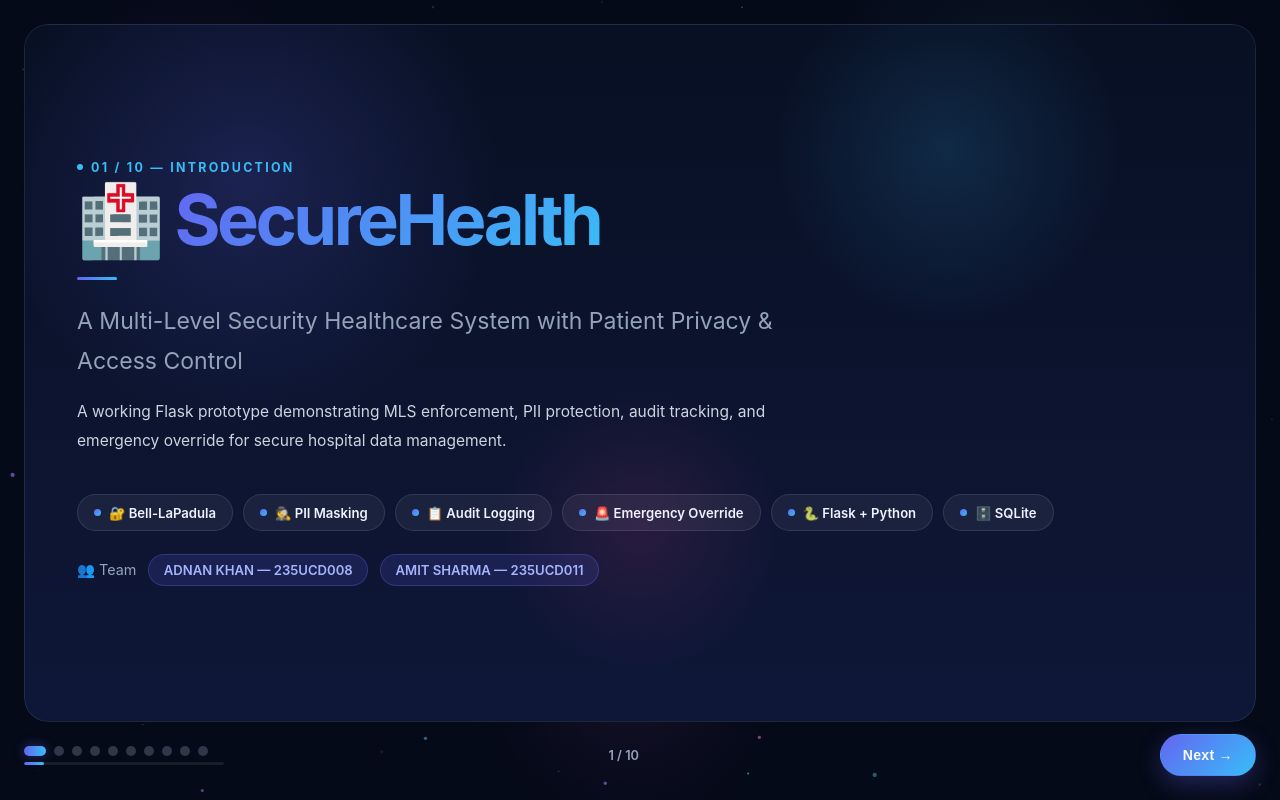
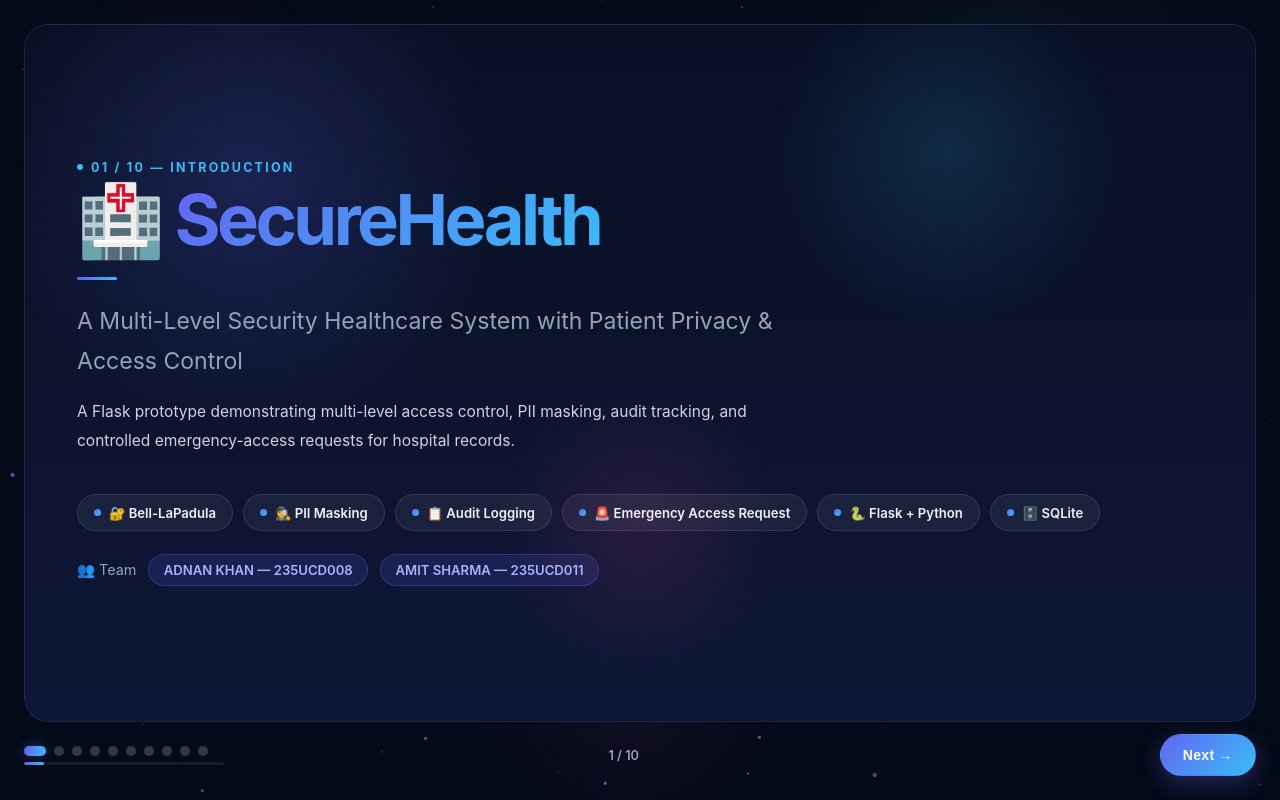
Before and after one commit to adnk000/SecureHealth, a Flask app: page /presentation in a window 1280 px wide. Run offline with Flask 3, Linux system fonts and the light colour scheme.

Commit message:
Correct project presentation to match hardened security behavior

```diff
--- a/templates/presentation.html
+++ b/templates/presentation.html
@@ -180,12 +180,12 @@ code.sky{background:rgba(56,189,248,.2)}
       <h1>🏥 <span class="hl">SecureHealth</span></h1>
       <div class="divider"></div>
       <p class="subtitle">A Multi-Level Security Healthcare System with Patient Privacy &amp; Access Control</p>
-      <p class="lead">A working Flask prototype demonstrating MLS enforcement, PII protection, audit tracking, and emergency override for secure hospital data management.</p>
+      <p class="lead">A Flask prototype demonstrating multi-level access control, PII masking, audit tracking, and controlled emergency-access requests for hospital records.</p>
       <div class="badges">
         <span class="badge"><span class="dot"></span>🔐 Bell-LaPadula</span>
         <span class="badge"><span class="dot"></span>🕵️ PII Masking</span>
         <span class="badge"><span class="dot"></span>📋 Audit Logging</span>
-        <span class="badge"><span class="dot"></span>🚨 Emergency Override</span>
+        <span class="badge"><span class="dot"></span>🚨 Emergency Access Request</span>
         <span class="badge"><span class="dot"></span>🐍 Flask + Python</span>
         <span class="badge"><span class="dot"></span>🗄️ SQLite</span>
       </div>
@@ -238,16 +238,16 @@ code.sky{background:rgba(56,189,248,.2)}
           <span>Lower-clearance users cannot view records classified above their level. An intern cannot read a confidential patient record — enforced at every route.</span>
         </div>
         <div class="feature-card">
-          <strong>✍️ No Write-Down</strong>
-          <span>Only doctors can edit records. Data cannot flow downward to lower-classified storage, preventing unintended disclosure through modification.</span>
+          <strong>✍️ Restricted Write Access</strong>
+          <span>Only Level 3 users can edit patient records. This prototype restricts editing by role; it does not claim to implement the complete Bell-LaPadula *-property.</span>
         </div>
         <div class="feature-card">
           <strong>🏷️ Clearance Labels</strong>
           <span>Every user and every record carry explicit security labels. Enforcement is consistent, automatic, and logged for auditing purposes.</span>
         </div>
         <div class="feature-card">
-          <strong>🧮 Formal Proof</strong>
-          <span>The model is derived from formal MAC (Mandatory Access Control) theory. Its correctness guarantees protect against privilege escalation attacks.</span>
+          <strong>🧪 Policy Enforcement</strong>
+          <span>Server-side checks compare the user's clearance with each record's classification before returning protected data.</span>
         </div>
       </div>
     </div>
@@ -267,12 +267,12 @@ code.sky{background:rgba(56,189,248,.2)}
         <div class="stat">
           <div class="stat-icon">👩‍⚕️</div>
           <div class="stat-val">Level 2 — Nurse</div>
-          <div class="stat-label">View expanded patient records within clearance scope. Cannot modify records or access security logs. PII is partially visible.</div>
+          <div class="stat-label">View records classified at Level 1 or 2. Cannot modify records or access security logs. Names are not masked at this level.</div>
         </div>
         <div class="stat">
           <div class="stat-icon">🩺</div>
           <div class="stat-val">Level 3 — Doctor</div>
-          <div class="stat-label">Full read/write access to patient records. Can export audit logs as CSV. Can invoke emergency override when necessary.</div>
+          <div class="stat-label">Read access to all three record levels and permission to edit records. Can export audit logs as CSV.</div>
         </div>
       </div>
       <div class="lvl-bar">
@@ -293,7 +293,7 @@ code.sky{background:rgba(56,189,248,.2)}
         <div class="panel">
           <div class="panel-icon">❌</div>
           <div class="panel-title">Failed Login Tracking</div>
-          <div class="panel-text">Every invalid login attempt is timestamped and stored with username, IP, and timestamp in the security log table — ready for IDS review.</div>
+          <div class="panel-text">Every invalid login attempt is timestamped and stored with the submitted username and event type in the security log table.</div>
         </div>
         <div class="panel">
           <div class="panel-icon">📤</div>
@@ -303,12 +303,12 @@ code.sky{background:rgba(56,189,248,.2)}
         <div class="panel">
           <div class="panel-icon">🆘</div>
           <div class="panel-title">Break-Glass Override</div>
-          <div class="panel-text">Emergency route temporarily elevates clearance. The override event is itself logged, ensuring no unauthorized elevation goes undetected.</div>
+          <div class="panel-text">Emergency-access requests are recorded for review. A request never changes the user's clearance level.</div>
         </div>
         <div class="panel">
           <div class="panel-icon">🔎</div>
           <div class="panel-title">Real-Time Alerts</div>
-          <div class="panel-text">Dashboard surfaces recent suspicious events. Repeated failures from the same source are grouped and flagged for administrator review.</div>
+          <div class="panel-text">Dashboard surfaces recent suspicious events. Recent security events are displayed to Level 3 users for manual review.</div>
         </div>
       </div>
     </div>
@@ -338,7 +338,7 @@ code.sky{background:rgba(56,189,248,.2)}
         <div class="panel">
           <div class="panel-icon">🛂</div>
           <div class="panel-title">Session Management</div>
-          <div class="panel-text">Flask session tokens enforce identity throughout. Expired or tampered sessions are rejected and the event is logged in the audit trail.</div>
+          <div class="panel-text">Flask's signed session cookie maintains login state. HttpOnly, SameSite, and a configurable secure-cookie flag help protect the session.</div>
         </div>
       </div>
     </div>
@@ -362,7 +362,7 @@ code.sky{background:rgba(56,189,248,.2)}
         <div class="panel">
           <div class="panel-icon">🐍</div>
           <div class="panel-title">Flask Application</div>
-          <div class="panel-text">Handles routing, session management, and secure template rendering. Every endpoint passes through the MLS enforcement middleware before data is served.</div>
+          <div class="panel-text">Handles routing, session management, and secure template rendering. Protected patient routes perform server-side clearance checks before returning records.</div>
         </div>
         <div class="panel">
           <div class="panel-icon">🗄️</div>
@@ -394,7 +394,7 @@ code.sky{background:rgba(56,189,248,.2)}
         </div>
         <div class="feature-card">
           <strong>🔐 Security</strong>
-          <span>Custom MLS enforcement, Werkzeug password hashing, Flask session tokens, and decorator-based clearance guards on every protected route.</span>
+          <span>Server-side clearance checks, Werkzeug scrypt password hashing, CSRF tokens for POST requests, and hardened Flask session-cookie settings.</span>
         </div>
         <div class="feature-card">
           <strong>📋 Compliance</strong>
@@ -423,12 +423,12 @@ code.sky{background:rgba(56,189,248,.2)}
         <div class="panel">
           <div class="panel-icon">📦</div>
           <div class="panel-title">1 — Install Dependencies</div>
-          <div class="panel-text">Run <code>pip install flask</code> and any other required packages in your Python virtual environment before launching.</div>
+          <div class="panel-text">Create a virtual environment, then run <code>pip install -r requirements.txt</code> before launching.</div>
         </div>
         <div class="panel">
           <div class="panel-icon">▶️</div>
           <div class="panel-title">2 — Launch the App</div>
-          <div class="panel-text">Execute <code>python app.py</code> and open <code class="sky">http://127.0.0.1:5000</code> in your browser to access the dashboard.</div>
+          <div class="panel-text">Set a strong <code>SECRET_KEY</code> environment variable, execute <code>python app.py</code>, and open <code class="sky">http://127.0.0.1:5000</code>.</div>
         </div>
         <div class="panel">
           <div class="panel-icon">🎭</div>
@@ -444,7 +444,7 @@ code.sky{background:rgba(56,189,248,.2)}
       <div class="tags">
         <span class="tag">👀 Show role-based login</span>
         <span class="tag">🎭 Demonstrate PII masking</span>
-        <span class="tag">🚨 Test emergency override</span>
+        <span class="tag">🚨 Submit an emergency-access request and verify it is logged without changing clearance</span>
         <span class="tag">📋 Export audit CSV</span>
         <span class="tag">🔒 Show access denial</span>
       </div>
```
